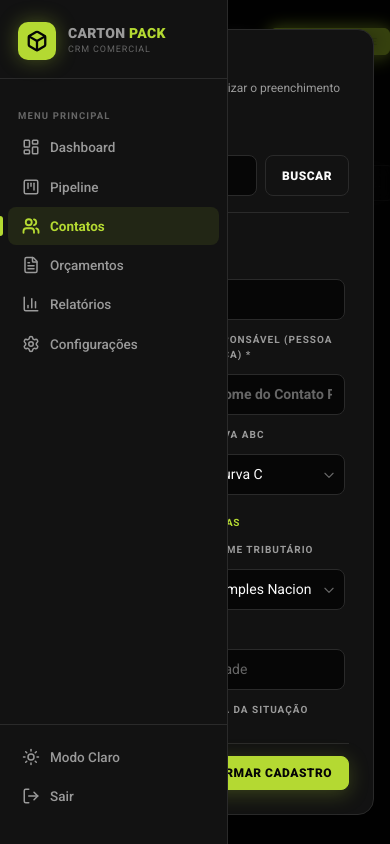
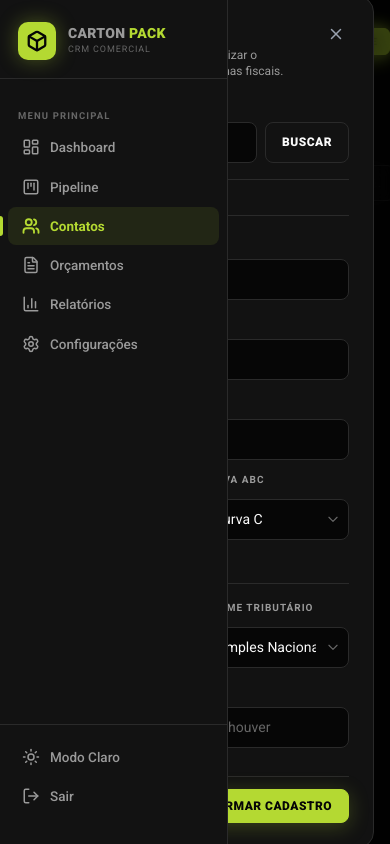
Before and after one commit to mauriciomtabi/CRM-Carton-Pack, a Next.js app: page /contacts in a window 390 px wide. Both pictures are taken after a click on the button "NOVO CLIENTE". Built offline with nearby package versions, Linux system fonts and the light colour scheme.

Commit message:
UI: widen NewContactModal on desktop to 3-columns to fit all inputs, format CNPJ / phone / date fields into standard BR formats, add State Registration (Inscricao Estadual) manual field, and remove Representative Associated input

```diff
--- a/src/app/(crm)/contacts/page.tsx
+++ b/src/app/(crm)/contacts/page.tsx
@@ -35,7 +35,7 @@ interface MockContact {
   state: string
   status: 'ativo' | 'inativo'
   email?: string
-  // New Fields
+  // Expanded fields
   tradeName?: string
   registrationStatus?: string
   mainCnae?: string
@@ -43,6 +43,7 @@ interface MockContact {
   taxRegime?: 'MEI' | 'Simples Nacional' | 'Lucro Presumido' | 'Lucro Real'
   specialSituation?: string
   specialSituationDate?: string
+  stateRegistration?: string // Inscrição Estadual
 }
 
 interface Activity {
@@ -53,19 +54,37 @@ interface Activity {
 }
 
 const MOCK_CONTACTS: MockContact[] = [
-  { id: '1', name: 'Alvaro Ferreira', company: 'Gota Limpa Indústria', cnpj: '12.345.678/0001-90', curve: 'A', representative: 'Ermínio', lastPurchaseDays: 95, phone: '51999999999', city: 'Sapiranga', state: 'RS', status: 'inativo', email: 'alvaro@gotalimpa.com', tradeName: 'Gota Limpa', registrationStatus: 'ATIVA', mainCnae: '2061-6/00 - Fabricação de sabões e detergentes sintéticos', address: 'Av. Industrial, 4500 - Bairro Industrial - CEP: 93800-000 - Sapiranga/RS', taxRegime: 'Simples Nacional', specialSituation: 'Nenhuma', specialSituationDate: '-' },
-  { id: '2', name: 'Ana Lima', company: 'Natura Cosméticos', cnpj: '98.765.432/0001-10', curve: 'A', representative: 'Ana Lima', lastPurchaseDays: 15, phone: '11988888888', city: 'São Paulo', state: 'SP', status: 'ativo', email: 'compras@natura.com.br', tradeName: 'Natura', registrationStatus: 'ATIVA', mainCnae: '2063-3/00 - Fabricação de cosméticos, produtos de perfumaria e de higiene pessoal', address: 'Av. Alexandre Colares, 1188 - Parque Anhanguera - CEP: 05106-000 - São Paulo/SP', taxRegime: 'Lucro Real', specialSituation: 'Nenhuma', specialSituationDate: '-' },
-  { id: '3', name: 'Carlos Mendes', company: 'XP Presentes', cnpj: '11.222.333/0001-44', curve: 'B', representative: 'Carlos Mendes', lastPurchaseDays: 30, phone: '21977777777', city: 'Rio de Janeiro', state: 'RJ', status: 'ativo', email: 'carlos@xppresentes.com', tradeName: 'XP Presentes', registrationStatus: 'ATIVA', mainCnae: '4789-0/01 - Comércio varejista de suvenires, bijuterias e artesanatos', address: 'Av. Rio Branco, 156 - Centro - CEP: 20040-003 - Rio de Janeiro/RJ', taxRegime: 'Simples Nacional', specialSituation: 'Nenhuma', specialSituationDate: '-' },
+  { id: '1', name: 'Alvaro Ferreira', company: 'Gota Limpa Indústria', cnpj: '12.345.678/0001-90', curve: 'A', representative: 'Ermínio', lastPurchaseDays: 95, phone: '(51) 99999-9999', city: 'Sapiranga', state: 'RS', status: 'inativo', email: 'alvaro@gotalimpa.com', tradeName: 'Gota Limpa', registrationStatus: 'ATIVA desde 30/03/2006', mainCnae: '2061-6/00 - Fabricação de sabões e detergentes sintéticos', address: 'Av. Industrial, 4500 - Bairro Industrial - CEP: 93800-000 - Sapiranga/RS', taxRegime: 'Simples Nacional', specialSituation: 'Nenhuma', specialSituationDate: '-', stateRegistration: '112/0034455' },
+  { id: '2', name: 'Ana Lima', company: 'Natura Cosméticos', cnpj: '98.765.432/0001-10', curve: 'A', representative: 'Ana Lima', lastPurchaseDays: 15, phone: '(11) 98888-8888', city: 'São Paulo', state: 'SP', status: 'ativo', email: 'compras@natura.com.br', tradeName: 'Natura', registrationStatus: 'ATIVA desde 15/10/1990', mainCnae: '2063-3/00 - Fabricação de cosméticos, produtos de perfumaria e de higiene pessoal', address: 'Av. Alexandre Colares, 1188 - Parque Anhanguera - CEP: 05106-000 - São Paulo/SP', taxRegime: 'Lucro Real', specialSituation: 'Nenhuma', specialSituationDate: '-', stateRegistration: '108/9988776' },
+  { id: '3', name: 'Carlos Mendes', company: 'XP Presentes', cnpj: '11.222.333/0001-44', curve: 'B', representative: 'Carlos Mendes', lastPurchaseDays: 30, phone: '(21) 97777-7777', city: 'Rio de Janeiro', state: 'RJ', status: 'ativo', email: 'carlos@xppresentes.com', tradeName: 'XP Presentes', registrationStatus: 'ATIVA desde 02/07/2015', mainCnae: '4789-0/01 - Comércio varejista de suvenires, bijuterias e artesanatos', address: 'Av. Rio Branco, 156 - Centro - CEP: 20040-003 - Rio de Janeiro/RJ', taxRegime: 'Simples Nacional', specialSituation: 'Nenhuma', specialSituationDate: '-', stateRegistration: '205/6677889' },
 ]
 
 function formatCnpj(v: string) {
-  v = v.replace(/\D/g, '')
-  if (v.length > 14) v = v.substring(0, 14)
-  if (v.length <= 2) return v
-  if (v.length <= 5) return v.replace(/^(\d{2})(\d)/, '$1.$2')
-  if (v.length <= 8) return v.replace(/^(\d{2})\.(\d{3})(\d)/, '$1.$2.$3')
-  if (v.length <= 12) return v.replace(/^(\d{2})\.(\d{3})\.(\d{3})(\d)/, '$1.$2.$3/$4')
-  return v.replace(/^(\d{2})\.(\d{3})\.(\d{3})\/(\d{4})(\d)/, '$1.$2.$3/$4-$5')
+  const d = v.replace(/\D/g, '')
+  if (d.length <= 2) return d
+  if (d.length <= 5) return `${d.slice(0, 2)}.${d.slice(2)}`
+  if (d.length <= 8) return `${d.slice(0, 2)}.${d.slice(2, 5)}.${d.slice(5)}`
+  if (d.length <= 12) return `${d.slice(0, 2)}.${d.slice(2, 5)}.${d.slice(5, 8)}/${d.slice(8)}`
+  return `${d.slice(0, 2)}.${d.slice(2, 5)}.${d.slice(5, 8)}/${d.slice(8, 12)}-${d.slice(12, 14)}`
+}
+
+function formatPhoneBr(v: string) {
+  const d = v.replace(/\D/g, '')
+  if (d.length <= 2) return d
+  if (d.length <= 6) return `(${d.slice(0, 2)}) ${d.slice(2)}`
+  if (d.length <= 10) return `(${d.slice(0, 2)}) ${d.slice(2, 6)}-${d.slice(6)}`
+  return `(${d.slice(0, 2)}) ${d.slice(2, 7)}-${d.slice(7, 11)}`
+}
+
+function formatDateBr(isoDateStr: string | null | undefined) {
+  if (!isoDateStr || isoDateStr === '-' || isoDateStr === 'Nenhuma') return '-'
+  const clean = isoDateStr.split('T')[0] // remove time if any
+  const parts = clean.split('-')
+  if (parts.length === 3) {
+    const [year, month, day] = parts
+    return `${day}/${month}/${year}`
+  }
+  return isoDateStr
 }
 
 function capitalizeString(str: string) {
@@ -122,6 +141,7 @@ function ContactDrawer({
   const [taxRegime, setTaxRegime] = useState<'MEI' | 'Simples Nacional' | 'Lucro Presumido' | 'Lucro Real'>('Simples Nacional')
   const [specialSituation, setSpecialSituation] = useState('')
   const [specialSituationDate, setSpecialSituationDate] = useState('')
+  const [stateRegistration, setStateRegistration] = useState('')
 
   // History states
   const [activities, setActivities] = useState<Activity[]>([])
@@ -148,6 +168,7 @@ function ContactDrawer({
       setTaxRegime(contact.taxRegime ?? 'Simples Nacional')
       setSpecialSituation(contact.specialSituation ?? 'Nenhuma')
       setSpecialSituationDate(contact.specialSituationDate ?? '-')
+      setStateRegistration(contact.stateRegistration ?? '')
 
       setActivities([
         { id: '1', type: 'nota', content: 'Ficha cadastral criada no CRM Carton Pack.', timestamp: '10/07/2026 09:00' },
@@ -179,7 +200,8 @@ function ContactDrawer({
       address,
       taxRegime,
       specialSituation,
-      specialSituationDate
+      specialSituationDate,
+      stateRegistration
     })
   }
 
@@ -334,7 +356,7 @@ function ContactDrawer({
                         <input
                           type="text"
                           className="input font-bold"
-                          style={{ color: registrationStatus === 'ATIVA' ? 'var(--green)' : 'var(--red)' }}
+                          style={{ color: registrationStatus.includes('ATIVA') ? 'var(--green)' : 'var(--white)' }}
                           value={registrationStatus}
                           onChange={(e) => setRegistrationStatus(e.target.value)}
                           onBlur={handleSaveGeneral}
@@ -358,6 +380,35 @@ function ContactDrawer({
                           <option value="Lucro Real">Lucro Real</option>
                         </select>
                       </div>
+                    </div>
+                  </div>
+
+                  <div className="grid grid-cols-2 gap-4">
+                    <div className="flex flex-col gap-1.5">
+                      <label className="label">Inscrição Estadual</label>
+                      <input
+                        type="text"
+                        className="input font-mono"
+                        placeholder="Insira a IE manualmente"
+                        value={stateRegistration}
+                        onChange={(e) => setStateRegistration(e.target.value)}
+                        onBlur={handleSaveGeneral}
+                      />
+                    </div>
+
+                    <div className="flex flex-col gap-1.5">
+                      <label className="label">Curva ABC</label>
+                      <select
+                        className="input"
+                        value={curve}
+                        onChange={(e) => setCurve(e.target.value as any)}
+                        onBlur={handleSaveGeneral}
+                      >
+                        <option value="A">Curva A</option>
+                        <option value="B">Curva B</option>
+                        <option value="C">Curva C</option>
+                        <option value="D">Curva D</option>
+                      </select>
                     </div>
                   </div>
 
@@ -414,7 +465,7 @@ function ContactDrawer({
                           type="text"
                           className="input"
                           value={phone}
-                          onChange={(e) => setPhone(e.target.value)}
+                          onChange={(e) => setPhone(formatPhoneBr(e.target.value))}
                           onBlur={handleSaveGeneral}
                         />
                       </div>
@@ -581,7 +632,7 @@ function NewContactModal({
   const [tradeName, setTradeName] = useState('')
   const [cnpj, setCnpj] = useState('')
   const [curve, setCurve] = useState<'A' | 'B' | 'C' | 'D'>('C')
-  const [representative, setRepresentative] = useState('Ana Lima')
+  const [representative] = useState('Ana Lima') // Default representative set in background
   const [phone, setPhone] = useState('')
   const [email, setEmail] = useState('')
   const [city, setCity] = useState('')
@@ -594,6 +645,7 @@ function NewContactModal({
   const [taxRegime, setTaxRegime] = useState<'MEI' | 'Simples Nacional' | 'Lucro Presumido' | 'Lucro Real'>('Simples Nacional')
   const [specialSituation, setSpecialSituation] = useState('Nenhuma')
   const [specialSituationDate, setSpecialSituationDate] = useState('-')
+  const [stateRegistration, setStateRegistration] = useState('')
 
   const handleFetchCnpj = async () => {
     const clean = rawCnpj.replace(/\D/g, '')
@@ -613,14 +665,17 @@ function NewContactModal({
       // Populating standard and expanded fields
       setCompany(data.razao_social || '')
       setTradeName(data.nome_fantasia || data.razao_social || '')
-      setPhone(data.ddd_telefone_1 || '')
+      setPhone(formatPhoneBr(data.ddd_telefone_1 || ''))
       setEmail(data.email || '')
       setCity(data.municipio ? capitalizeString(data.municipio) : '')
       setState(data.uf || '')
       setCnpj(formatCnpj(clean))
 
       // Auto-populate expanded API information
-      setRegistrationStatus(data.descricao_situacao_cadastral || 'ATIVA')
+      const statusText = data.descricao_situacao_cadastral || 'ATIVA'
+      const statusDateFormatted = data.data_situacao_cadastral ? formatDateBr(data.data_situacao_cadastral) : ''
+      setRegistrationStatus(statusDateFormatted ? `${statusText} desde ${statusDateFormatted}` : statusText)
+
       setMainCnae(data.cnae_fiscal ? `${data.cnae_fiscal} - ${data.cnae_fiscal_descricao || ''}` : '')
       setAddress(buildAddress(data))
 
@@ -634,7 +689,8 @@ function NewContactModal({
       }
 
       setSpecialSituation(data.situacao_especial || 'Nenhuma')
-      setSpecialSituationDate(data.data_situacao_especial || '-')
+      setSpecialSituationDate(data.data_situacao_especial ? formatDateBr(data.data_situacao_especial) : '-')
+      setStateRegistration('') // Inscrição Estadual stays empty since it is state-level (SEFAZ)
       setName('') // Stay blank for manual physical person responsible name entry
     } catch (err) {
       setCnpjError('Erro ao buscar CNPJ. CNPJ inexistente ou API fora do ar.')
@@ -662,21 +718,27 @@ function NewContactModal({
       address,
       taxRegime,
       specialSituation,
-      specialSituationDate
+      specialSituationDate,
+      stateRegistration
     })
   }
 
   return (
     <div className="fixed inset-0 bg-black/70 backdrop-blur-sm z-[9999] flex items-center justify-center p-4">
-      <form onSubmit={handleSubmit} className="bg-[var(--charcoal)] border border-[var(--line)] rounded-2xl p-6 w-full max-w-lg shadow-2xl flex flex-col gap-4 animate-fade-up">
+      <form onSubmit={handleSubmit} className="bg-[var(--charcoal)] border border-[var(--line)] rounded-2xl p-6 w-full max-w-5xl shadow-2xl flex flex-col gap-4 animate-fade-up">
 
+        <div className="flex justify-between items-start">
           <div>
             <h3 className="font-display text-base text-[var(--white)] font-bold">Cadastrar Novo Cliente</h3>
             <p className="text-xs text-[var(--gray)] mt-0.5">Insira o CNPJ da empresa para realizar o preenchimento automático das fichas fiscais.</p>
           </div>
+          <button type="button" onClick={onCancel} className="text-gray-400 hover:text-[var(--white)] p-1 rounded-md hover:bg-[var(--line)] transition-colors">
+            <X size={18} />
+          </button>
+        </div>
 
         {/* CNPJ Input Header */}
-        <div className="flex flex-col gap-1.5">
+        <div className="flex flex-col gap-1.5 max-w-md">
           <label className="label">Buscar CNPJ</label>
           <div className="flex gap-2">
             <input
@@ -698,12 +760,12 @@ function NewContactModal({
           {cnpjError && <span className="text-[10px] text-[var(--red)] font-semibold">{cnpjError}</span>}
         </div>
 
-        {/* Scrollable Form Body */}
-        <div className="max-h-[60vh] overflow-y-auto pr-1 flex flex-col gap-5 border-t border-[var(--line)] pt-3">
+        {/* Desktop 3-column Layout without scroll, mobile scrolls */}
+        <div className="grid grid-cols-1 lg:grid-cols-3 gap-6 border-t border-[var(--line)] pt-4 max-h-[68vh] overflow-y-auto lg:overflow-y-visible">
 
           {/* SEC 1: IDENTIFICAÇÃO */}
-          <div>
-            <h4 className="text-[10px] uppercase font-bold tracking-wider text-[var(--lime)] mb-3">Dados Cadastrais</h4>
+          <div className="flex flex-col gap-4">
+            <h4 className="text-[10px] uppercase font-bold tracking-wider text-[var(--lime)] border-b border-[var(--line)] pb-1">Dados Cadastrais</h4>
             <div className="flex flex-col gap-3">
               <div className="flex flex-col gap-1.5">
                 <label className="label">Razão Social / Empresa *</label>
@@ -717,7 +779,6 @@ function NewContactModal({
                 />
               </div>
 
-              <div className="grid grid-cols-2 gap-4">
               <div className="flex flex-col gap-1.5">
                 <label className="label">Nome Fantasia</label>
                 <input
@@ -740,11 +801,10 @@ function NewContactModal({
                   onChange={(e) => setName(e.target.value)}
                 />
               </div>
-              </div>
 
-              <div className="grid grid-cols-2 gap-4">
+              <div className="grid grid-cols-2 gap-3">
                 <div className="flex flex-col gap-1.5">
-                  <label className="label">CNPJ (Formatado)</label>
+                  <label className="label">CNPJ</label>
                   <input
                     type="text"
                     className="input font-mono"
@@ -772,17 +832,17 @@ function NewContactModal({
           </div>
 
           {/* SEC 2: FISCAL */}
-          <div>
-            <h4 className="text-[10px] uppercase font-bold tracking-wider text-[var(--lime)] mb-3">Informações Fiscais e Tributárias</h4>
+          <div className="flex flex-col gap-4">
+            <h4 className="text-[10px] uppercase font-bold tracking-wider text-[var(--lime)] border-b border-[var(--line)] pb-1">Informações Fiscais</h4>
             <div className="flex flex-col gap-3">
-              <div className="grid grid-cols-2 gap-4">
+              <div className="grid grid-cols-2 gap-3">
                 <div className="flex flex-col gap-1.5">
                   <label className="label">Situação Cadastral</label>
                   <input
                     type="text"
-                    className="input"
+                    className="input font-bold"
                     placeholder="Ex: ATIVA"
-                    style={{ color: registrationStatus === 'ATIVA' ? 'var(--green)' : 'var(--white)' }}
+                    style={{ color: registrationStatus.includes('ATIVA') ? 'var(--green)' : 'var(--white)' }}
                     value={registrationStatus}
                     onChange={(e) => setRegistrationStatus(e.target.value)}
                   />
@@ -804,17 +864,28 @@ function NewContactModal({
               </div>
 
               <div className="flex flex-col gap-1.5">
+                <label className="label">Inscrição Estadual</label>
+                <input
+                  type="text"
+                  className="input font-mono"
+                  placeholder="Preencher manualmente se houver"
+                  value={stateRegistration}
+                  onChange={(e) => setStateRegistration(e.target.value)}
+                />
+              </div>
+
+              <div className="flex flex-col gap-1.5">
                 <label className="label">CNAE Principal</label>
                 <input
                   type="text"
-                  className="input"
-                  placeholder="CNAE e Descrição da Atividade"
+                  className="input text-xs"
+                  placeholder="CNAE e Descrição"
                   value={mainCnae}
                   onChange={(e) => setMainCnae(e.target.value)}
                 />
               </div>
 
-              <div className="grid grid-cols-2 gap-4">
+              <div className="grid grid-cols-2 gap-3">
                 <div className="flex flex-col gap-1.5">
                   <label className="label">Situação Especial</label>
                   <input
@@ -827,7 +898,7 @@ function NewContactModal({
                 </div>
 
                 <div className="flex flex-col gap-1.5">
-                  <label className="label">Data da Situação Especial</label>
+                  <label className="label">Data Situação Especial</label>
                   <input
                     type="text"
                     className="input"
@@ -841,10 +912,10 @@ function NewContactModal({
           </div>
 
           {/* SEC 3: ENDEREÇO & CONTATO */}
-          <div>
-            <h4 className="text-[10px] uppercase font-bold tracking-wider text-[var(--lime)] mb-3">Endereço e Contato</h4>
+          <div className="flex flex-col gap-4">
+            <h4 className="text-[10px] uppercase font-bold tracking-wider text-[var(--lime)] border-b border-[var(--line)] pb-1">Endereço e Contato</h4>
             <div className="flex flex-col gap-3">
-              <div className="grid grid-cols-2 gap-4">
+              <div className="grid grid-cols-2 gap-3">
                 <div className="flex flex-col gap-1.5">
                   <label className="label">Telefone</label>
                   <input
@@ -852,7 +923,7 @@ function NewContactModal({
                     className="input"
                     placeholder="(00) 00000-0000"
                     value={phone}
-                    onChange={(e) => setPhone(e.target.value)}
+                    onChange={(e) => setPhone(formatPhoneBr(e.target.value))}
                   />
                 </div>
 
@@ -879,7 +950,7 @@ function NewContactModal({
                 />
               </div>
 
-              <div className="grid grid-cols-3 gap-4">
+              <div className="grid grid-cols-3 gap-3">
                 <div className="col-span-2 flex flex-col gap-1.5">
                   <label className="label">Cidade</label>
                   <input
@@ -902,16 +973,6 @@ function NewContactModal({
                     onChange={(e) => setState(e.target.value.toUpperCase())}
                   />
                 </div>
-              </div>
-
-              <div className="flex flex-col gap-1.5">
-                <label className="label">Representante Associado</label>
-                <input
-                  type="text"
-                  className="input"
-                  value={representative}
-                  onChange={(e) => setRepresentative(e.target.value)}
-                />
               </div>
             </div>
           </div>
@@ -1004,7 +1065,8 @@ export default function ContactsPage() {
       address: data.address || '',
       taxRegime: data.taxRegime || 'Simples Nacional',
       specialSituation: data.specialSituation || 'Nenhuma',
-      specialSituationDate: data.specialSituationDate || '-'
+      specialSituationDate: data.specialSituationDate || '-',
+      stateRegistration: data.stateRegistration || ''
     }
 
     setContacts(prev => [newContact, ...prev])
```
Lines whose indentation alone changed are shown as unchanged.
